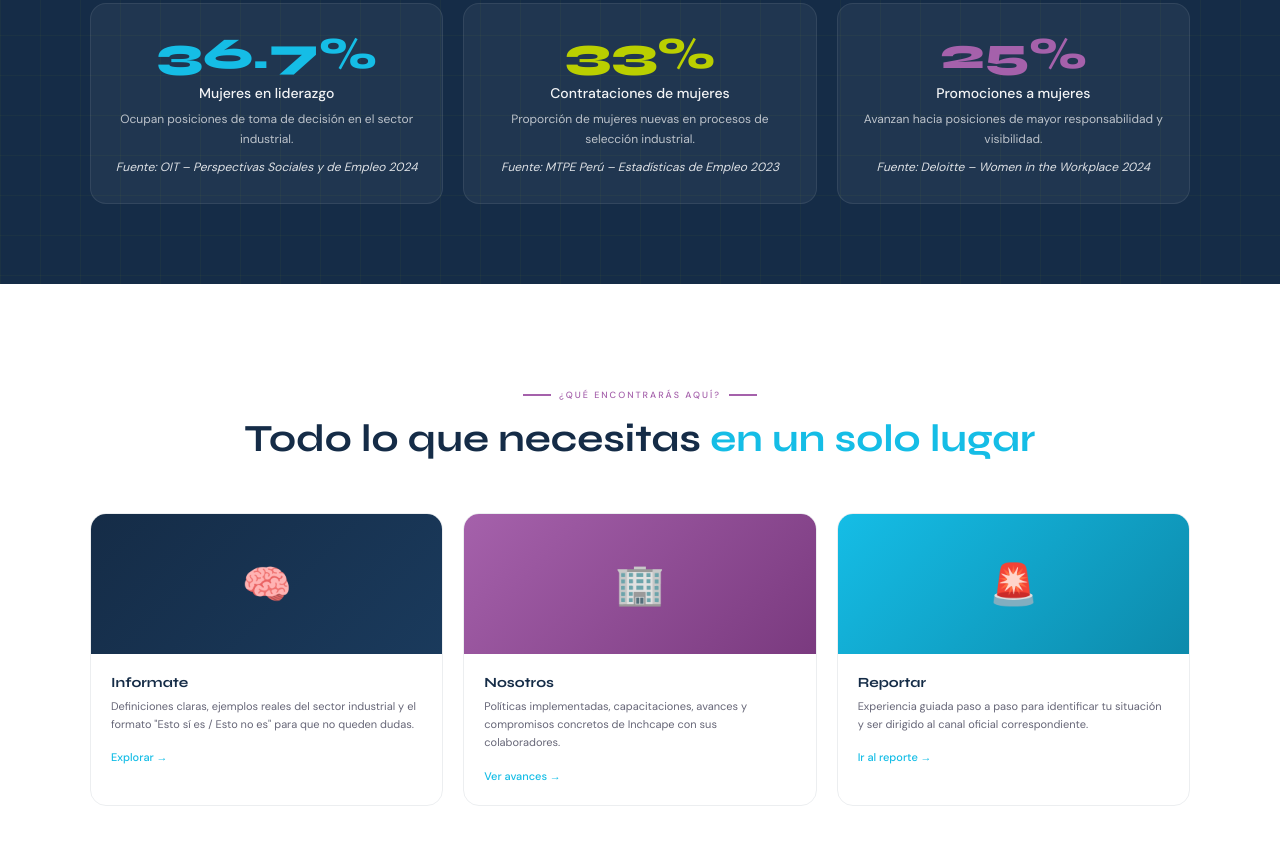
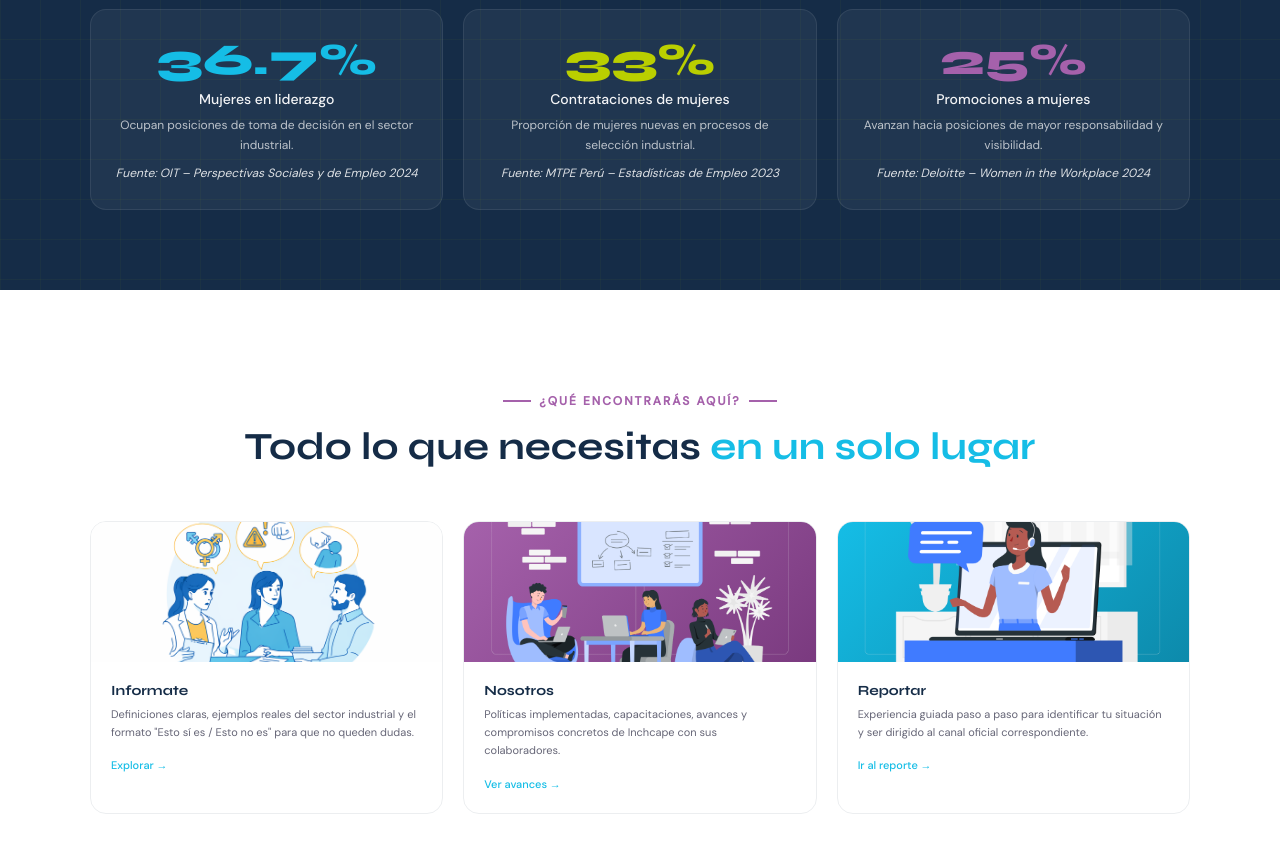
Before and after one commit to luisanavelandiab/Inchcape, a website: page index.html in a window 1280 px wide. Shown: the part 2556-3409 px from the top of the page. Drawn offline with Linux system fonts and the light colour scheme.

Commit message:
agregando imagenes en inicio

```diff
--- a/index.html
+++ b/index.html
@@ -284,7 +284,7 @@
     .prop-left {}
     .section-eyebrow {
       display: inline-flex; align-items: center; gap: 8px;
-      font-size: 9px; font-weight: 500;
+      font-size: 12px; font-weight: 600;
       text-transform: uppercase; letter-spacing: 2px;
       color: var(--lila); margin-bottom: 16px;
     }
@@ -1131,7 +1131,9 @@ En Inchcape, asumimos este reto impulsando una cultura donde cada persona, espec
       </div>
       <div class="secciones-grid">
         <div class="sec-card" onclick="document.getElementById('problema').scrollIntoView({behavior:'smooth'})">
-          <div class="sec-card-top bg1">🧠</div>
+          <div class="sec-card-top bg1">
+            <img src="assets/images/informate.png" alt="Informate" style="width: 100%; height: 100%; object-fit: cover;">
+          </div>
           <div class="sec-card-body">
             <h3>Informate</h3>
             <p>Definiciones claras, ejemplos reales del sector industrial y el formato "Esto sí es / Esto no es" para que no queden dudas.</p>
@@ -1139,7 +1141,9 @@ En Inchcape, asumimos este reto impulsando una cultura donde cada persona, espec
           </div>
         </div>
         <div class="sec-card" onclick="document.getElementById('hacemos').scrollIntoView({behavior:'smooth'})">
-          <div class="sec-card-top bg2">🏢</div>
+          <div class="sec-card-top bg2">
+            <img src="assets/images/nosotros.png" alt="Nosotros" style="width: 100%; height: 100%; object-fit: cover;">
+          </div>
           <div class="sec-card-body">
             <h3>Nosotros</h3>
             <p>Políticas implementadas, capacitaciones, avances y compromisos concretos de Inchcape con sus colaboradores.</p>
@@ -1147,7 +1151,9 @@ En Inchcape, asumimos este reto impulsando una cultura donde cada persona, espec
           </div>
         </div>
         <div class="sec-card" onclick="document.getElementById('reportar').scrollIntoView({behavior:'smooth'})">
-          <div class="sec-card-top bg3">🚨</div>
+          <div class="sec-card-top bg3">
+            <img src="assets/images/reportes.png" alt="Reportar" style="width: 100%; height: 100%; object-fit: cover;">
+          </div>
           <div class="sec-card-body">
             <h3>Reportar</h3>
             <p>Experiencia guiada paso a paso para identificar tu situación y ser dirigido al canal oficial correspondiente.</p>
```
Also changed, not shown: assets/images/informate.png (added), assets/images/nosotros.png (added), assets/images/reportes.png (added).
